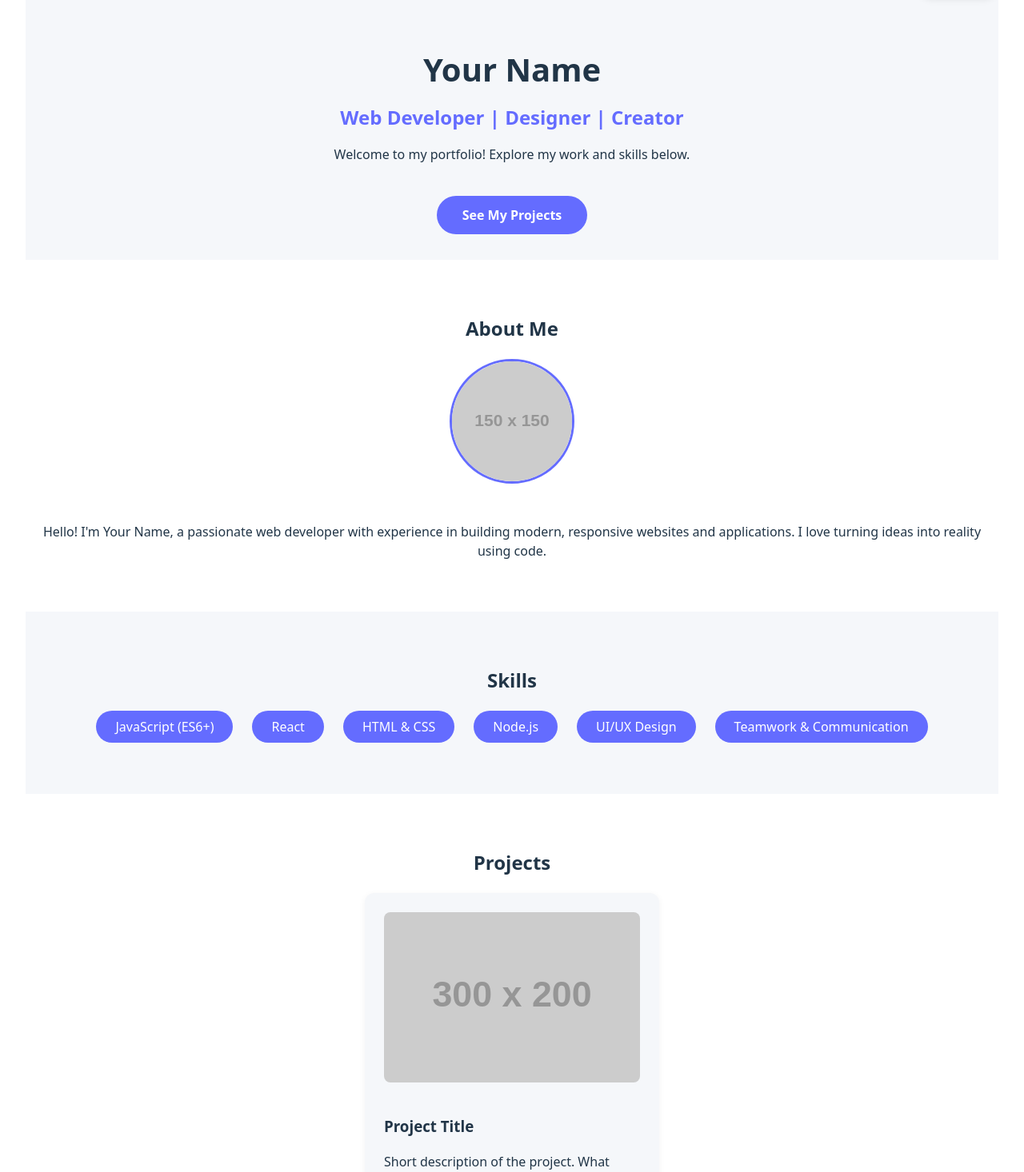
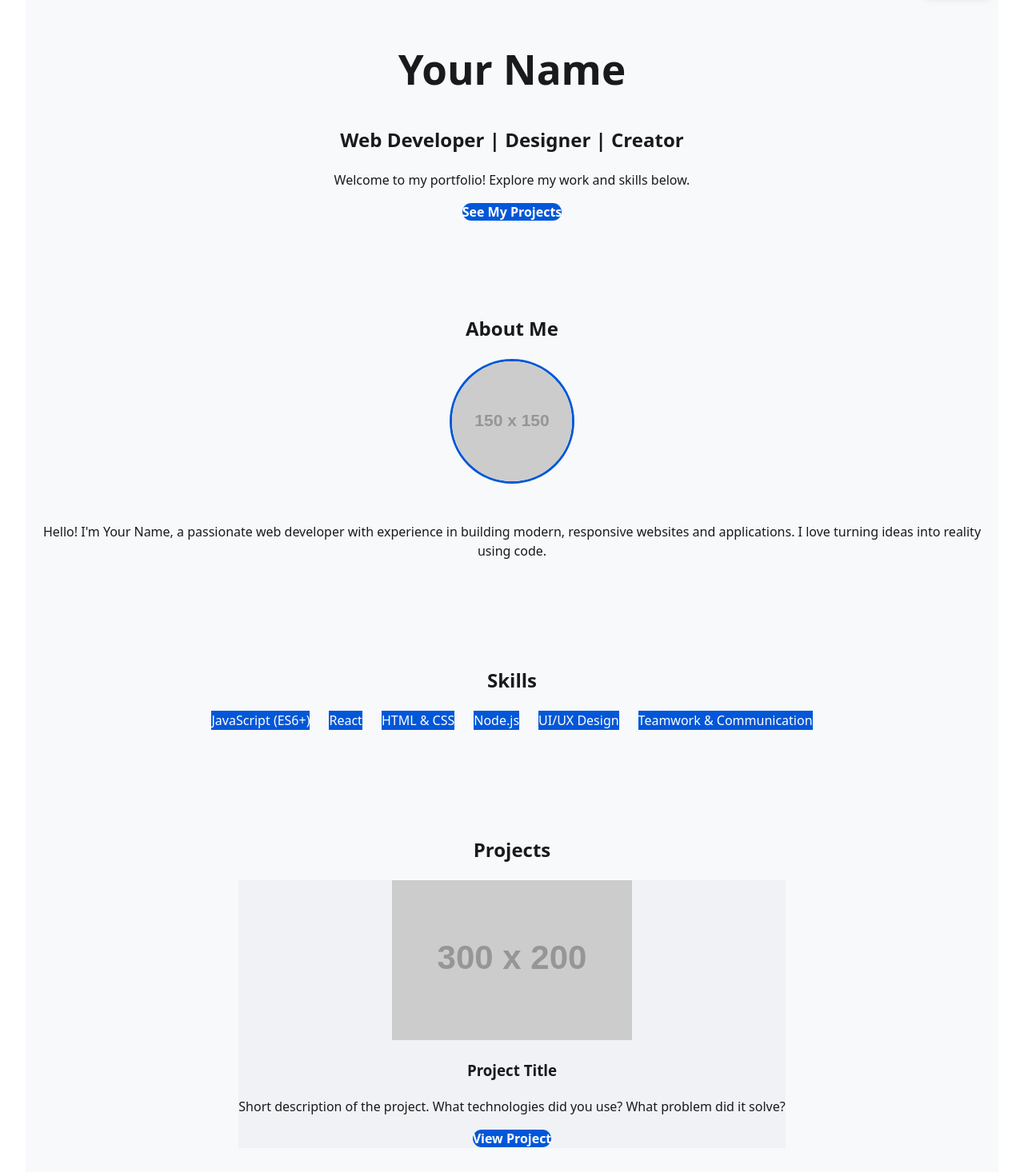
Before and after one commit to Dannyy92/portfolio, a React (Vite) app: page / in a window 1280 px wide. Shown: the part 64-1530 px from the top of the page at 80% size. Built offline with nearby package versions, Linux system fonts and the light colour scheme.

Commit message:
Update App.css

```diff
--- a/src/App.css
+++ b/src/App.css
@@ -1,220 +1,101 @@
+/*
+  =============================
+  HIGH CONTRAST COLOR PALETTE
+  =============================
+  - Light mode: true white background, very dark text
+  - Dark mode: near-black background, very light text
+  - Buttons/links: vibrant blue
+  - Section backgrounds: subtle contrast
+*/
+
 #root {
   max-width: 1280px;
   margin: 0 auto;
   padding: 2rem;
   text-align: center;
+  background: #fff; /* true white */
+  color: #181a1b;  /* very dark text */
 }
 
-.logo {
-  height: 6em;
-  padding: 1.5em;
-  will-change: filter;
-  transition: filter 300ms;
+/* Light mode section backgrounds */
+.hero, .about, .skills, .projects, .contact {
+  background: #f8f9fb; /* subtle light gray */
+  color: #181a1b;
 }
-.logo:hover {
-  filter: drop-shadow(0 0 2em #646cffaa);
-}
-.logo.react:hover {
-  filter: drop-shadow(0 0 2em #61dafbaa);
+.footer {
+  background: #222;
+  color: #fff;
 }
 
-@keyframes logo-spin {
-  from {
-    transform: rotate(0deg);
-  }
-  to {
-    transform: rotate(360deg);
-  }
-}
-
-@media (prefers-reduced-motion: no-preference) {
-  a:nth-of-type(2) .logo {
-    animation: logo-spin infinite 20s linear;
-  }
-}
-
-.card {
-  padding: 2em;
-}
-
-.read-the-docs {
-  color: #888;
-}
-
-/* Hero Section Styles */
-.hero {
-  padding: 4rem 0 2rem 0;
-  background: #f5f7fa;
-}
-.hero h1 {
-  font-size: 2.5rem;
-  margin-bottom: 0.5rem;
-}
-.hero h2 {
-  font-size: 1.5rem;
-  color: #646cff;
-  margin-bottom: 1rem;
-}
-.cta-button {
-  display: inline-block;
-  margin-top: 1.5rem;
-  padding: 0.75rem 2rem;
-  background: #646cff;
+/* Buttons and links */
+.cta-button, .project-link, .contact-email {
+  background: #0057d8;
   color: #fff;
+  border: none;
   border-radius: 25px;
   text-decoration: none;
   font-weight: bold;
-  transition: background 0.2s;
+  transition: background 0.2s, color 0.2s, transform 0.2s;
 }
-.cta-button:hover {
-  background: #535bf2;
+.cta-button:hover, .project-link:hover, .contact-email:hover {
+  background: #003a9c;
+  color: #fff;
+  transform: scale(1.05);
 }
 
-/* About Section Styles */
-.about {
-  padding: 3rem 0;
-  background: #fff;
-}
-.about-content {
-  display: flex;
-  align-items: center;
-  justify-content: center;
-  gap: 2rem;
-  flex-wrap: wrap;
-}
-.about-photo {
-  width: 150px;
-  height: 150px;
-  border-radius: 50%;
-  object-fit: cover;
-  border: 3px solid #646cff;
-}
-
-/* Skills Section Styles */
-.skills {
-  padding: 3rem 0;
-  background: #f5f7fa;
-}
-.skills-list {
-  list-style: none;
-  padding: 0;
-  display: flex;
-  flex-wrap: wrap;
-  justify-content: center;
-  gap: 1.5rem;
-}
+/* Skills and cards */
 .skills-list li {
-  background: #646cff;
+  background: #0057d8;
   color: #fff;
-  padding: 0.5rem 1.5rem;
-  border-radius: 20px;
-  font-weight: 500;
-}
-
-/* Projects Section Styles */
-.projects {
-  padding: 3rem 0;
-  background: #fff;
-}
-.project-list {
-  display: flex;
-  flex-wrap: wrap;
-  gap: 2rem;
-  justify-content: center;
 }
 .project-card {
-  background: #f5f7fa;
-  border-radius: 12px;
-  box-shadow: 0 2px 8px rgba(0,0,0,0.05);
-  padding: 1.5rem;
-  max-width: 320px;
-  text-align: left;
+  background: #f0f2f5;
+  color: #181a1b;
+  transition: box-shadow 0.3s, transform 0.3s;
 }
-.project-image {
-  width: 100%;
-  border-radius: 8px;
-  margin-bottom: 1rem;
-}
-.project-link {
-  color: #646cff;
-  text-decoration: underline;
-  font-weight: bold;
-}
-
-/* Contact Section Styles */
-.contact {
-  padding: 3rem 0;
-  background: #f5f7fa;
-}
-.contact-email {
-  display: inline-block;
-  margin-top: 1rem;
-  color: #646cff;
-  font-weight: bold;
-  text-decoration: none;
-}
-.contact-email:hover {
-  text-decoration: underline;
-}
-
-/* Footer Styles */
-.footer {
-  padding: 2rem 0 1rem 0;
-  background: #222;
-  color: #fff;
-  text-align: center;
-}
-.social-links {
-  margin-bottom: 0.5rem;
-}
-.social-links a {
-  color: #fff;
-  margin: 0 0.5rem;
-  text-decoration: none;
-  font-weight: bold;
-  transition: color 0.2s;
-}
-.social-links a:hover {
-  color: #646cff;
+.project-card:hover {
+  box-shadow: 0 8px 24px rgba(0,87,216,0.15);
+  transform: translateY(-8px) scale(1.03);
 }
 
 /* Dark Mode Styles */
 .dark-mode {
-  background: #181a1b !important;
-  color: #f5f7fa !important;
+  background: #101214 !important;
+  color: #f8f9fb !important;
 }
 .dark-mode .hero,
 .dark-mode .about,
 .dark-mode .skills,
 .dark-mode .projects,
 .dark-mode .contact {
-  background: #23272f !important;
-  color: #f5f7fa !important;
+  background: #181a1b !important;
+  color: #f8f9fb !important;
 }
 .dark-mode .footer {
-  background: #111;
-  color: #f5f7fa;
+  background: #000;
+  color: #f8f9fb;
 }
 .dark-mode .skills-list li,
 .dark-mode .project-card {
   background: #23272f !important;
-  color: #f5f7fa !important;
+  color: #f8f9fb !important;
 }
 .dark-mode .cta-button,
 .dark-mode .project-link,
 .dark-mode .contact-email {
-  background: #535bf2 !important;
-  color: #fff !important;
+  background: #339cff !important;
+  color: #101214 !important;
 }
 .dark-mode .cta-button:hover,
 .dark-mode .project-link:hover {
-  background: #646cff !important;
+  background: #0057d8 !important;
+  color: #fff !important;
 }
 .dark-mode .social-links a {
-  color: #f5f7fa;
+  color: #f8f9fb;
 }
 .dark-mode .social-links a:hover {
-  color: #646cff;
+  color: #339cff;
 }
 
 /* Dark mode toggle button */
@@ -223,7 +104,7 @@
   top: 1.5rem;
   right: 2rem;
   z-index: 1000;
-  background: #646cff;
+  background: #0057d8;
   color: #fff;
   border: none;
   border-radius: 20px;
@@ -234,7 +115,7 @@
   transition: background 0.2s, color 0.2s;
 }
 .dark-mode-toggle:hover {
-  background: #535bf2;
+  background: #003a9c;
 }
 
 /* Fade-in on scroll animation */
@@ -246,23 +127,6 @@
 .fade-in.visible {
   opacity: 1;
   transform: none;
-}
-
-/* Button hover effect (already present, but add scale) */
-.cta-button, .project-link, .contact-email {
-  transition: background 0.2s, color 0.2s, transform 0.2s;
-}
-.cta-button:hover, .project-link:hover, .contact-email:hover {
-  transform: scale(1.05);
-}
-
-/* Card hover effect for projects */
-.project-card {
-  transition: box-shadow 0.3s, transform 0.3s;
-}
-.project-card:hover {
-  box-shadow: 0 8px 24px rgba(100,108,255,0.15);
-  transform: translateY(-8px) scale(1.03);
 }
 
 /* Hero text animation (slide-in) */
@@ -280,3 +144,62 @@
     transform: none;
   }
 }
+
+/* About photo */
+.about-photo {
+  width: 150px;
+  height: 150px;
+  border-radius: 50%;
+  object-fit: cover;
+  border: 3px solid #0057d8;
+}
+
+/* About content layout */
+.about-content {
+  display: flex;
+  align-items: center;
+  justify-content: center;
+  gap: 2rem;
+  flex-wrap: wrap;
+}
+
+/* Skills list layout */
+.skills-list {
+  list-style: none;
+  padding: 0;
+  display: flex;
+  flex-wrap: wrap;
+  justify-content: center;
+  gap: 1.5rem;
+}
+
+/* Project list layout */
+.project-list {
+  display: flex;
+  flex-wrap: wrap;
+  gap: 2rem;
+  justify-content: center;
+}
+
+/* Section padding */
+.hero, .about, .skills, .projects, .contact {
+  padding: 3rem 0;
+}
+.footer {
+  padding: 2rem 0 1rem 0;
+}
+
+/* Social links */
+.social-links {
+  margin-bottom: 0.5rem;
+}
+.social-links a {
+  color: #fff;
+  margin: 0 0.5rem;
+  text-decoration: none;
+  font-weight: bold;
+  transition: color 0.2s;
+}
+.social-links a:hover {
+  color: #0057d8;
+}
```
